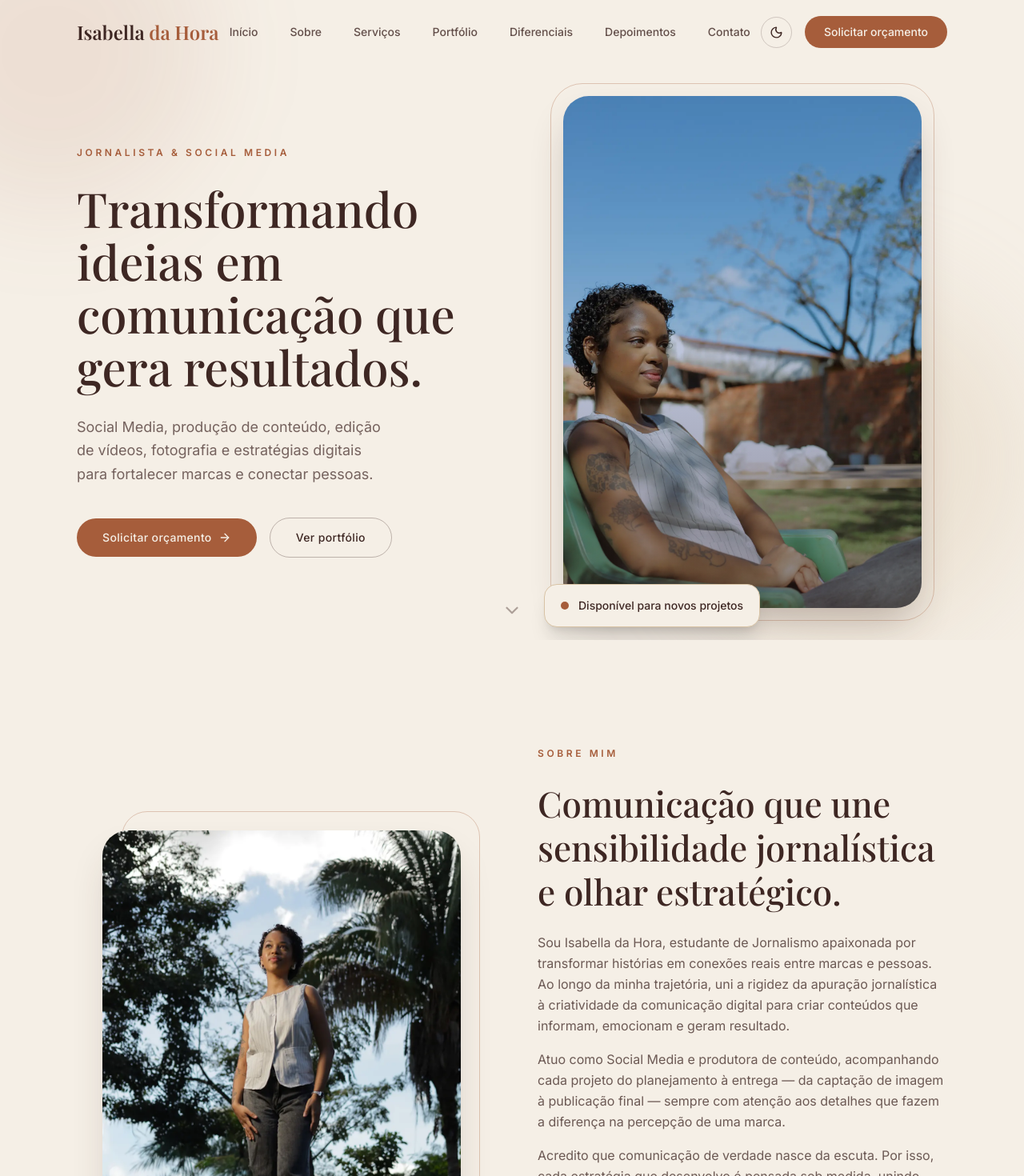
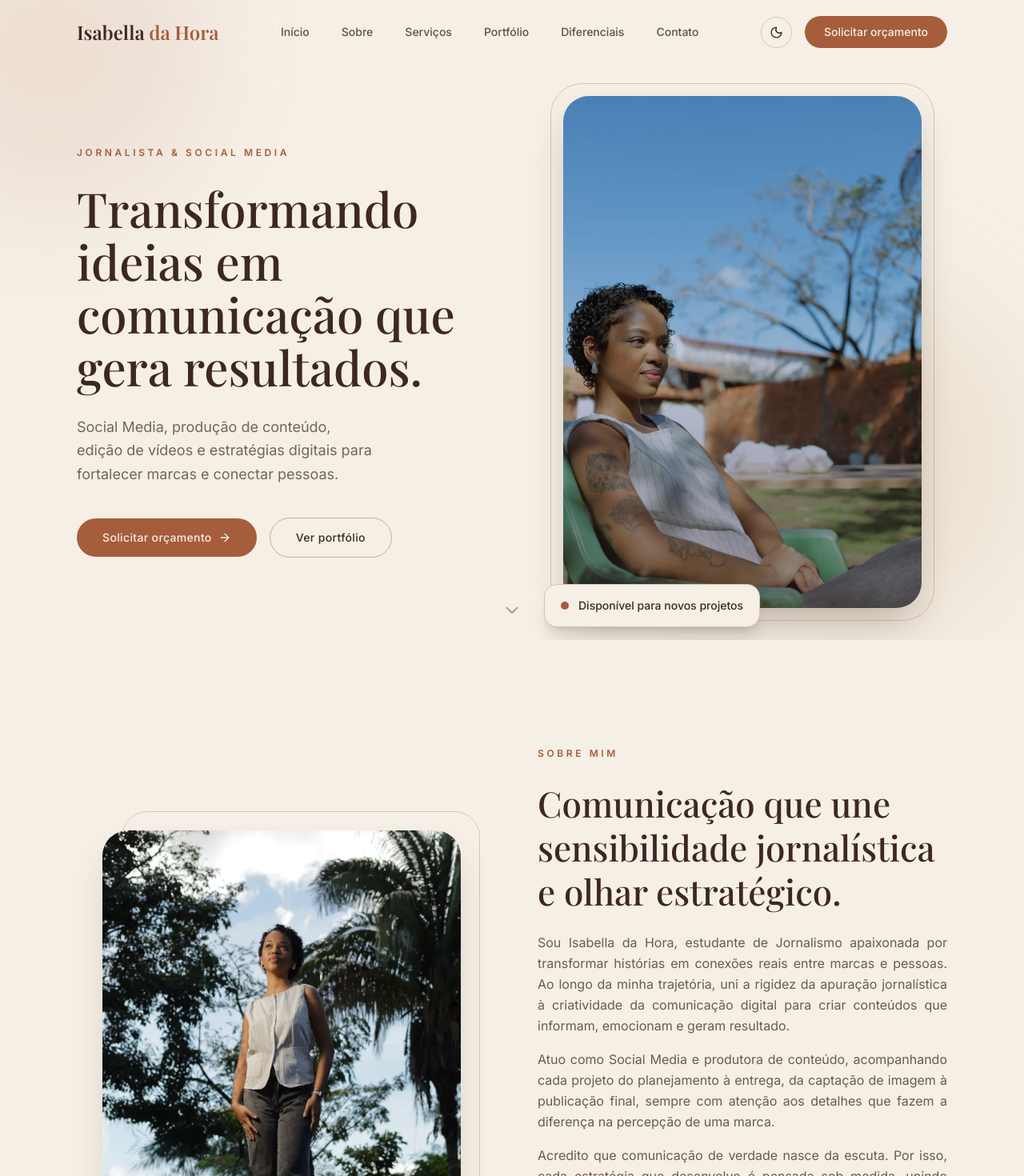
Before and after one commit to higorcos/IsabellaDaHora, a React (Vite) app: page / in a window 1280 px wide. Shown: the top 1470 px of the page at 80% size. Built offline with nearby package versions, Linux system fonts and the light colour scheme; a web font is replaced by a local one.

Commit message:
refactor: update content and structure across multiple components

```diff
--- a/index.html
+++ b/index.html
@@ -8,7 +8,7 @@
     <title>Isabella da Hora | Jornalista  &amp; Social Media </title>
     <meta
       name="description"
-      content="Isabella da Hora — Social Media, produção de conteúdo, edição de vídeos, fotografia e estratégias digitais para fortalecer marcas e conectar pessoas."
+      content="Isabella da Hora — Social Media, produção de conteúdo, edição de vídeos e estratégias digitais para fortalecer marcas e conectar pessoas."
     />
     <meta name="theme-color" content="#3E2723" />
     <meta name="author" content="Isabella da Hora" />
@@ -17,7 +17,7 @@
     <meta property="og:title" content="Isabella da Hora | Jornalista  &amp; Social Media " />
     <meta
       property="og:description"
-      content="Transformando ideias em comunicação que gera resultados. Social Media, produção de conteúdo, edição de vídeos, fotografia e estratégias digitais."
+      content="Transformando ideias em comunicação que gera resultados. Social Media, produção de conteúdo, edição de vídeos e estratégias digitais."
     />
     <meta property="og:image" content="/src/assets/photos/hero.jpg" />
     <meta property="og:locale" content="pt_BR" />
@@ -26,7 +26,7 @@
     <meta name="twitter:title" content="Isabella da Hora |  Jornalista & Social Media" />
     <meta
       name="twitter:description"
-      content="Social Media, produção de conteúdo, edição de vídeos, fotografia e estratégias digitais para fortalecer marcas e conectar pessoas."
+      content="Social Media, produção de conteúdo, edição de vídeos e estratégias digitais para fortalecer marcas e conectar pessoas."
     />
 
     <link rel="preconnect" href="https://fonts.googleapis.com" />
--- a/src/App.tsx
+++ b/src/App.tsx
@@ -31,7 +31,7 @@ function App() {
         <Services />
         <Portfolio />
         <Differentiators />
-        <Testimonials />
+        {/*<Testimonials />*/}
         <CTA />
       </main>
       <Footer />
--- a/src/components/layout/Footer.tsx
+++ b/src/components/layout/Footer.tsx
@@ -7,7 +7,8 @@ export function Footer() {
 
   const socials = [
     { icon: InstagramIcon, label: 'Instagram', href: site.instagram },
-    { icon: LinkedinIcon, label: 'LinkedIn', href: site.linkedin },
+    /*
+    { icon: LinkedinIcon, label: 'LinkedIn', href: site.linkedin }, */
     { icon: MessageCircle, label: 'WhatsApp', href: `https://wa.me/${site.whatsapp}` },
     { icon: Mail, label: 'Email', href: `mailto:${site.email}` },
   ]
--- a/src/components/sections/About.tsx
+++ b/src/components/sections/About.tsx
@@ -66,7 +66,7 @@ export function About() {
             </h2>
           </Reveal>
 
-          <Reveal delay={0.2} className="flex flex-col gap-4 text-brown/75 dark:text-beige/75 leading-relaxed">
+          <Reveal delay={0.2} className="flex flex-col gap-4 text-brown/75 dark:text-beige/75 leading-relaxed text-justify">
             <p>
               Sou Isabella da Hora, estudante de Jornalismo apaixonada por transformar histórias em
               conexões reais entre marcas e pessoas. Ao longo da minha trajetória, uni a rigidez
@@ -75,7 +75,7 @@ export function About() {
             </p>
             <p>
               Atuo como Social Media e produtora de conteúdo, acompanhando cada projeto do
-              planejamento à entrega — da captação de imagem à publicação final — sempre com
+              planejamento à entrega, da captação de imagem à publicação final, sempre com
               atenção aos detalhes que fazem a diferença na percepção de uma marca.
             </p>
             <p>
--- a/src/components/sections/CTA.tsx
+++ b/src/components/sections/CTA.tsx
@@ -21,7 +21,7 @@ export function CTA() {
               Vamos conversar
             </span>
             <h2 className="font-serif text-3xl sm:text-4xl lg:text-5xl font-medium text-beige text-balance">
-              Vamos transformar sua presença digital?
+              Vamos tirar sua marca do anonimato?
             </h2>
             <p className="text-beige/85 text-lg text-balance">
               Fale comigo agora e descubra como estratégia, conteúdo e comunicação podem elevar
--- a/src/data/portfolio.ts
+++ b/src/data/portfolio.ts
@@ -11,9 +11,18 @@ export interface PortfolioItem {
 }
 
 export const portfolioItems: PortfolioItem[] = [
+  /*
   { image: gallery1, title: 'Editorial ao Ar Livre', category: 'Fotografia' },
   { image: gallery2, title: 'Direção de Conteúdo', category: 'Produção' },
   { image: gallery3, title: 'Retrato de Marca Pessoal', category: 'Branding' },
   { image: gallery4, title: 'Ensaio Institucional', category: 'Fotografia' },
-  { image: gallery5, title: 'Campanha Digital', category: 'Estratégia' },
+  { image: gallery5, title: 'Campanha Digital', category: 'Estratégia' },*/
+
+
+
+   { image: gallery1, title: 'Ensaio', category: 'Fotografia' },
+  { image: gallery2, title: 'Ensaio', category: 'Fotografia' },
+  { image: gallery3, title: 'Ensaio', category: 'Fotografia' },
+  { image: gallery4, title: 'Ensaio', category: 'Fotografia' },
+  { image: gallery5, title: 'Ensaio', category: 'Fotografia' },
 ]
--- a/src/data/services.ts
+++ b/src/data/services.ts
@@ -42,12 +42,7 @@ export const services: Service[] = [
     description:
       'Registro fotográfico e audiovisual em campo, com sensibilidade estética para cada contexto.',
   },
-  {
-    icon: Aperture,
-    title: 'Fotografia',
-    description:
-      'Ensaios e retratos profissionais com luz, composição e narrativa visual de alto padrão.',
-  },
+
   {
     icon: Film,
     title: 'Edição de Vídeos',
@@ -64,7 +59,7 @@ export const services: Service[] = [
     icon: TrendingUp,
     title: 'Estratégias Digitais',
     description:
-      'Análise de dados e planejamento de campanhas para gerar alcance, engajamento e resultado.',
+      'Personalizado com a necessidade do cliente. Para gerar alcance, engajamento e resultado.',
   },
   {
     icon: InstagramIcon,
--- a/src/data/site.ts
+++ b/src/data/site.ts
@@ -3,7 +3,7 @@ export const site = {
   role: 'Jornalista & Social Media',
   tagline: 'Transformando ideias em comunicação que gera resultados.',
   description:
-    'Social Media, produção de conteúdo, edição de vídeos, fotografia e estratégias digitais para fortalecer marcas e conectar pessoas.',
+    'Social Media, produção de conteúdo, edição de vídeos e estratégias digitais para fortalecer marcas e conectar pessoas.',
   email: 'contato@isabelladahora.com.br',
   whatsapp: '5598985988272',
   whatsappDisplay: '+55 98 985988272',
@@ -18,6 +18,6 @@ export const navLinks = [
   { label: 'Serviços', href: '#servicos' },
   { label: 'Portfólio', href: '#portfolio' },
   { label: 'Diferenciais', href: '#diferenciais' },
-  { label: 'Depoimentos', href: '#depoimentos' },
+  /* { label: 'Depoimentos', href: '#depoimentos' }, */
   { label: 'Contato', href: '#contato' },
 ] as const
```
Also changed, not shown: vite.config.ts (line endings or trailing spaces).
